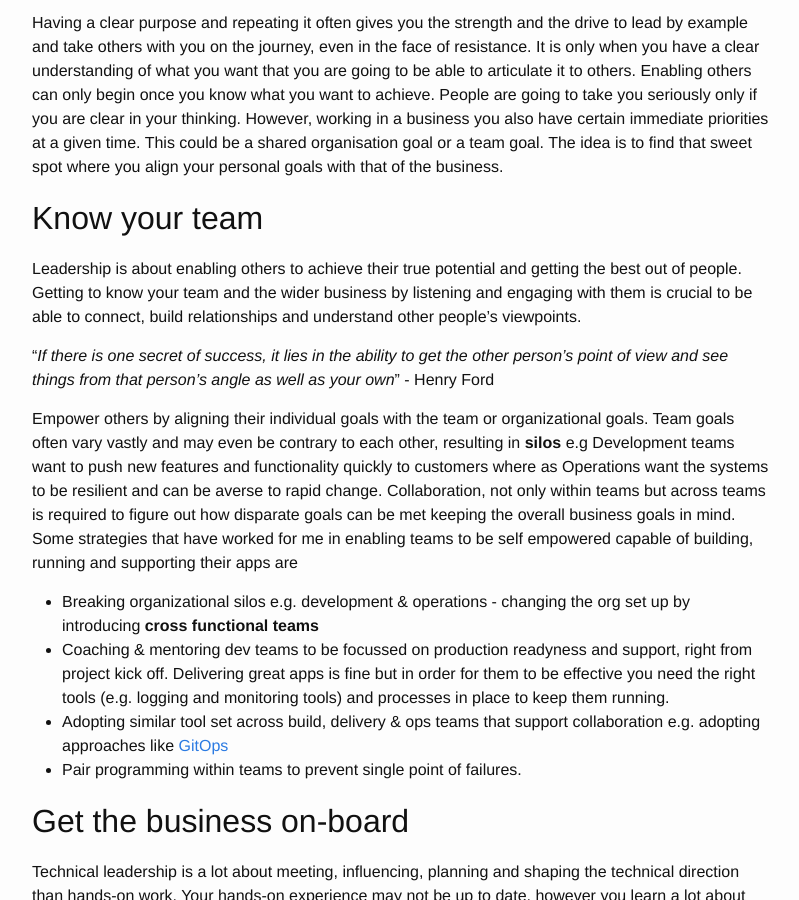
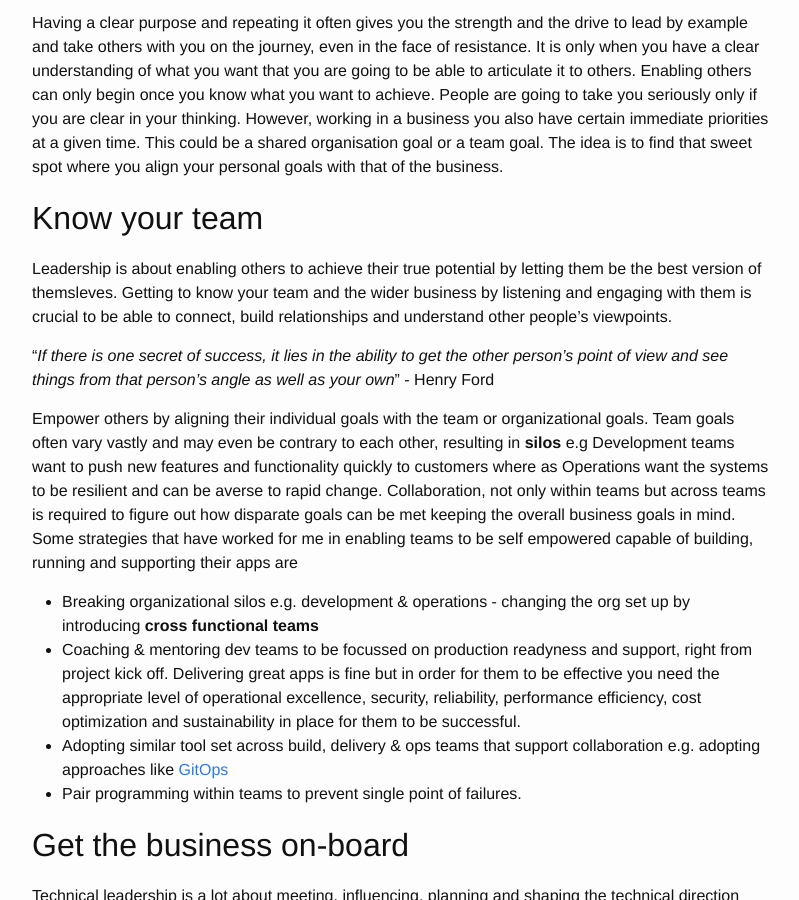
Before and after one commit to hemantksingh/hemantksingh.github.io, a Jekyll site: the page built from _posts/2020-03-01-six-rules-for-tech-leadership.markdown, in a window 1280 px wide and 900 px high, scrolled down 702 px. Shown: the whole window, without its empty margins (238-1037 px from the left). Built offline with Jekyll 4.4.1, drawn with Linux system fonts in a browser that asks for light colours; comment, search, counter and statistics services are not loaded.

Commit message:
Update 2020-03-01-six-rules-for-tech-leadership.markdown

```diff
--- a/_posts/2020-03-01-six-rules-for-tech-leadership.markdown
+++ b/_posts/2020-03-01-six-rules-for-tech-leadership.markdown
@@ -24,14 +24,14 @@ Having a clear purpose and repeating it often gives you the strength and the dri
 
 ## Know your team
 
-Leadership is about enabling others to achieve their true potential and getting the best out of people. Getting to know your team and the wider business by listening and engaging with them is crucial to be able to connect, build relationships and understand other people’s viewpoints.
+Leadership is about enabling others to achieve their true potential by letting them be the best version of themsleves. Getting to know your team and the wider business by listening and engaging with them is crucial to be able to connect, build relationships and understand other people’s viewpoints.
 
 "*If there is one secret of success, it lies in the ability to get the other person's point of view and see things from that person's angle as well as your own*" - Henry Ford
 
 Empower others by aligning their individual goals with the team or organizational goals. Team goals often vary vastly and may even be contrary to each other, resulting in **silos** e.g Development teams want to push new features and functionality quickly to customers where as Operations want the systems to be resilient and can be averse to rapid change. Collaboration, not only within teams but across teams is required to figure out how disparate goals can be met keeping the overall business goals in mind. Some strategies that have worked for me in enabling teams to be self empowered capable of building, running and supporting their apps are
 
 * Breaking organizational silos e.g. development & operations - changing the org set up by introducing **cross functional teams**
-* Coaching & mentoring dev teams to be focussed on production readyness and support, right from project kick off. Delivering great apps is fine but in order for them to be effective you need the right tools (e.g. logging and monitoring tools) and processes in place to keep them running.
+* Coaching & mentoring dev teams to be focussed on production readyness and support, right from project kick off. Delivering great apps is fine but in order for them to be effective you need the appropriate level of operational excellence, security, reliability, performance efficiency, cost optimization and sustainability in place for them to be successful.
 * Adopting similar tool set across build, delivery & ops teams that support collaboration e.g. adopting approaches like [GitOps](https://www.gitops.tech/)
 * Pair programming within teams to prevent single point of failures.
 
```
Also changed, not shown: other parts of _posts/2020-03-01-six-rules-for-tech-leadership.markdown (+1 -1 lines).
